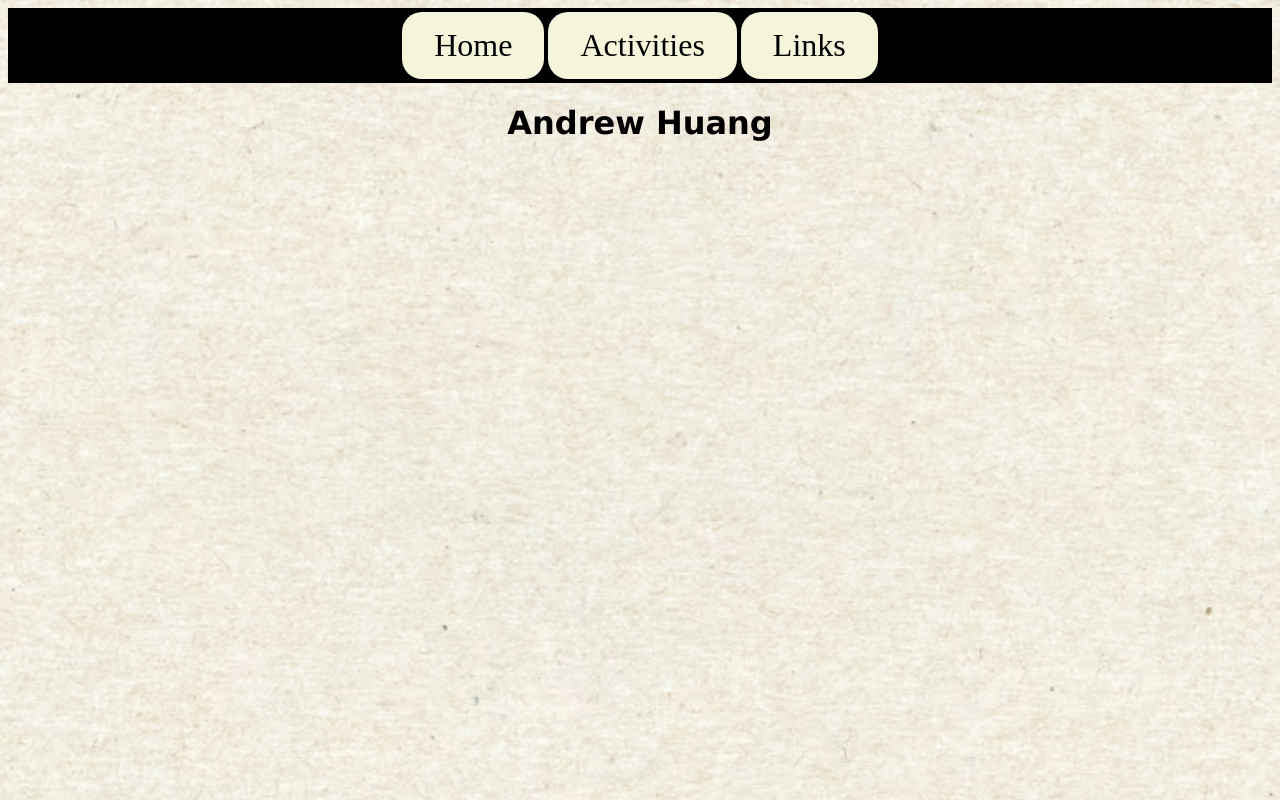
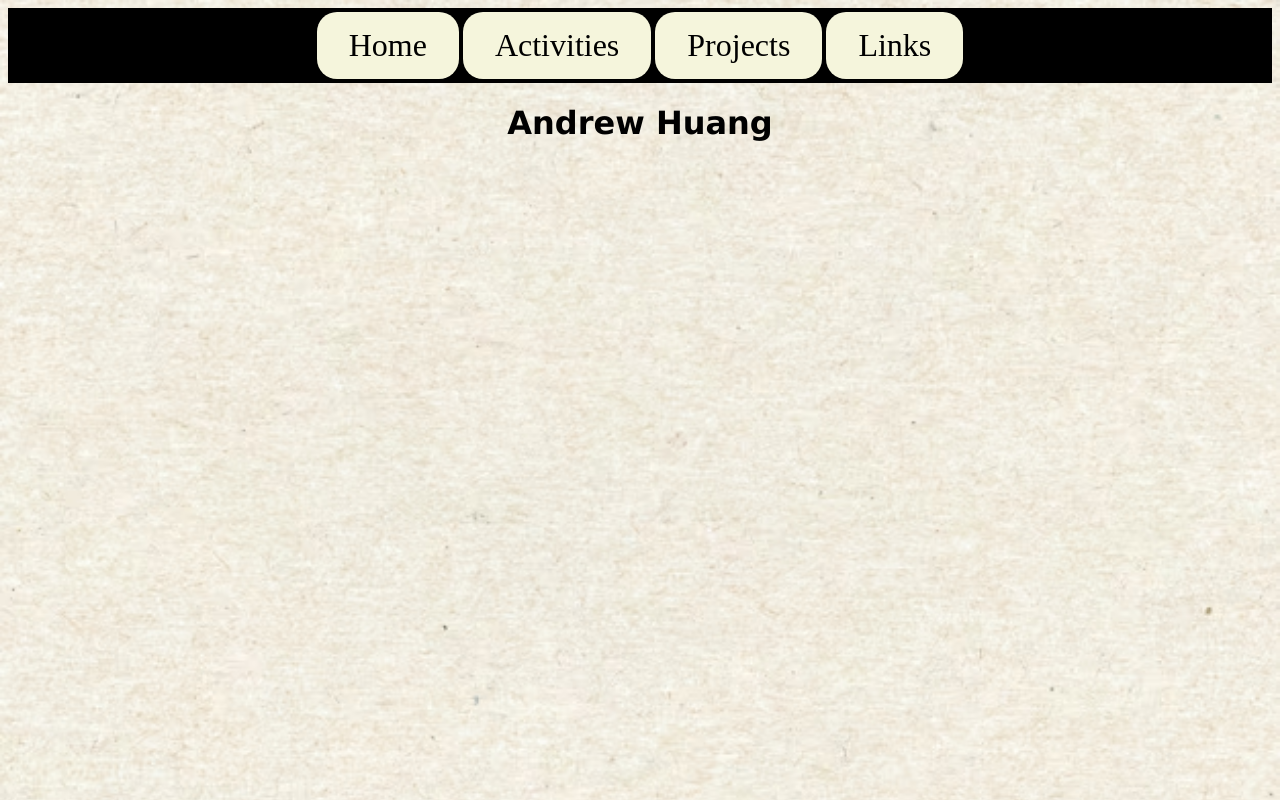
Before and after one commit to andrewhuang2019/andrewhuang2019.github.io, a plain HTML site: page index.html in a window 1280 px wide. Drawn offline with Linux system fonts and the light colour scheme.

Commit message:
Updated projects

```diff
--- a/index.html
+++ b/index.html
@@ -14,6 +14,8 @@
 
                 <a class="page-button" href="html/activities.html">Activities</a> <br>
 
+                <a class="page-button" href="html/projects.html">Projects</a> <br>
+
                 <a class="page-button" href="html/links.html">Links</a> <br>
 
         </div>
--- /dev/null
+++ b/static/styles/projects.css
@@ -0,0 +1,21 @@
+#pages-bar {
+    display: flex;
+    justify-content: center;
+    background-color: black;
+}
+
+.page-button {
+    border: purple;
+    border-width: 20px;
+    color: black;
+    padding: 15px 32px;
+    text-align: center;
+    text-decoration: none;
+    display: inline-block;
+    font-size: 32px;
+    margin: 4px 2px;
+    cursor: pointer;
+
+    background-color: beige;
+    border-radius: 20px;
+}
```
Also changed, not shown: html/activities.html (+2 -0 lines), html/links.html (+2 -0 lines), html/projects.html (added, +28 -0 lines).
